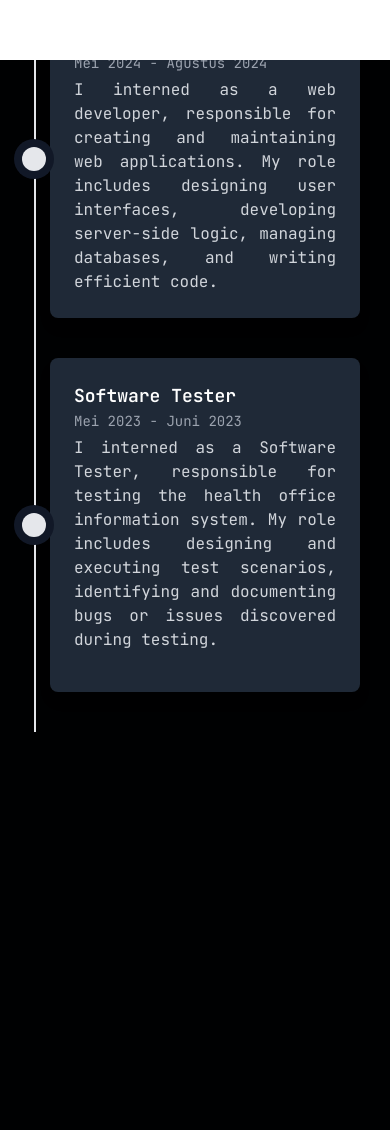
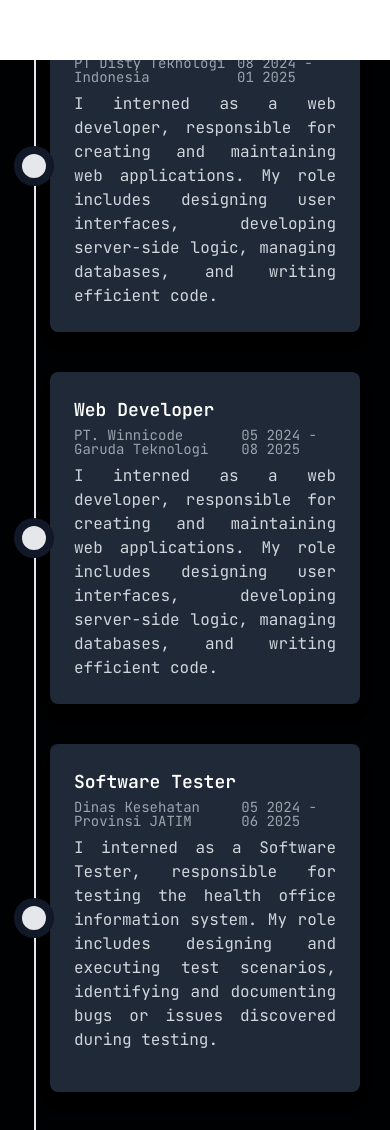
Before and after one commit to wstarywbw12/portofolio_next, a Next.js app: page /skills in a window 390 px wide. Shown: the part 1628-2758 px from the top of the page. Before the commit the page ends 2428 px from the top, so only its background shows below. Built offline with nearby package versions, Linux system fonts and the light colour scheme.

Commit message:
update experience

```diff
--- a/app/skills/page.jsx
+++ b/app/skills/page.jsx
@@ -149,9 +149,13 @@ const Resume = () => {
                 <h3 class="mb-1 text-lg font-semibold text-white">
                   Web Developer
                 </h3>
-                <time class="block mb-2 text-sm font-normal leading-none text-gray-400">
-                  Mei 2024 - Agustus 2024
-                </time>
+                <div class="flex justify-between align-middle mb-2">
+                  <p class="block text-sm font-normal leading-none text-gray-400">PT Disty Teknologi Indonesia</p>
+                  <time class="block text-sm font-normal leading-none text-gray-400">
+                    08 2024 - 01 2025
+                  </time>
+                </div>
+
                 <p class="text-justify text-base font-normal text-gray-300">
                   I interned as a web developer, responsible for creating and
                   maintaining web applications. My role includes designing user
@@ -164,12 +168,39 @@ const Resume = () => {
             <div class="mb-10 flex w-full md:justify-end justify-start">
               <div class="bg-gray-800 p-6 rounded-lg shadow-lg w-full max-w-lg relative md:mr-8 md:ml-0 ml-5">
                 <span class="absolute flex items-center justify-center w-6 h-6 bg-gray-200 rounded-full md:-left-3 -left-7 top-1/2 transform -translate-y-1/2 ring-8 ring-gray-900"></span>
+                <h3 class="mb-1 text-lg font-semibold text-white">
+                  Web Developer
+                </h3>
+                <div class="flex justify-between align-middle mb-2">
+                  <p class="block text-sm font-normal leading-none text-gray-400">PT. Winnicode Garuda Teknologi
+                  </p>
+                  <time class="block text-sm font-normal leading-none text-gray-400">
+                    05 2024 - 08 2025
+                  </time>
+                </div>
+                <p class="text-justify text-base font-normal text-gray-300">
+                  I interned as a web developer, responsible for creating and
+                  maintaining web applications. My role includes designing user
+                  interfaces, developing server-side logic, managing databases,
+                  and writing efficient code.
+                </p>
+              </div>
+            </div>
+
+            <div class="mb-10 flex w-full md:justify-start justify-start">
+              <div class="bg-gray-800 p-6 rounded-lg shadow-lg w-full max-w-lg relative md:ml-8 md:mr-0 ml-5">
+                <span class="md:hidden absolute flex items-center justify-center w-6 h-6 bg-gray-200 rounded-full md:-left-3 -left-7 top-1/2 transform -translate-y-1/2 ring-8 ring-gray-900"></span>
+                <span class="hidden md:block absolute  items-center justify-center w-6 h-6 bg-gray-200 rounded-full -right-3 top-1/2 transform -translate-y-1/2 ring-8 ring-gray-900"></span>
                 <h3 class="flex items-center mb-1 text-lg font-semibold text-white">
                   Software Tester
                 </h3>
-                <time class="block mb-2 text-sm font-normal leading-none text-gray-400">
-                  Mei 2023 - Juni 2023
-                </time>
+                <div class="flex justify-between align-middle mb-2">
+                  <p class="block text-sm font-normal leading-none text-gray-400">Dinas Kesehatan Provinsi JATIM
+                  </p>
+                  <time class="block text-sm font-normal leading-none text-gray-400">
+                    05 2024 - 06 2025
+                  </time>
+                </div>
                 <p class="mb-4 text-justify text-base font-normal text-gray-300">
                   I interned as a Software Tester, responsible for testing the
                   health office information system. My role includes designing
```
